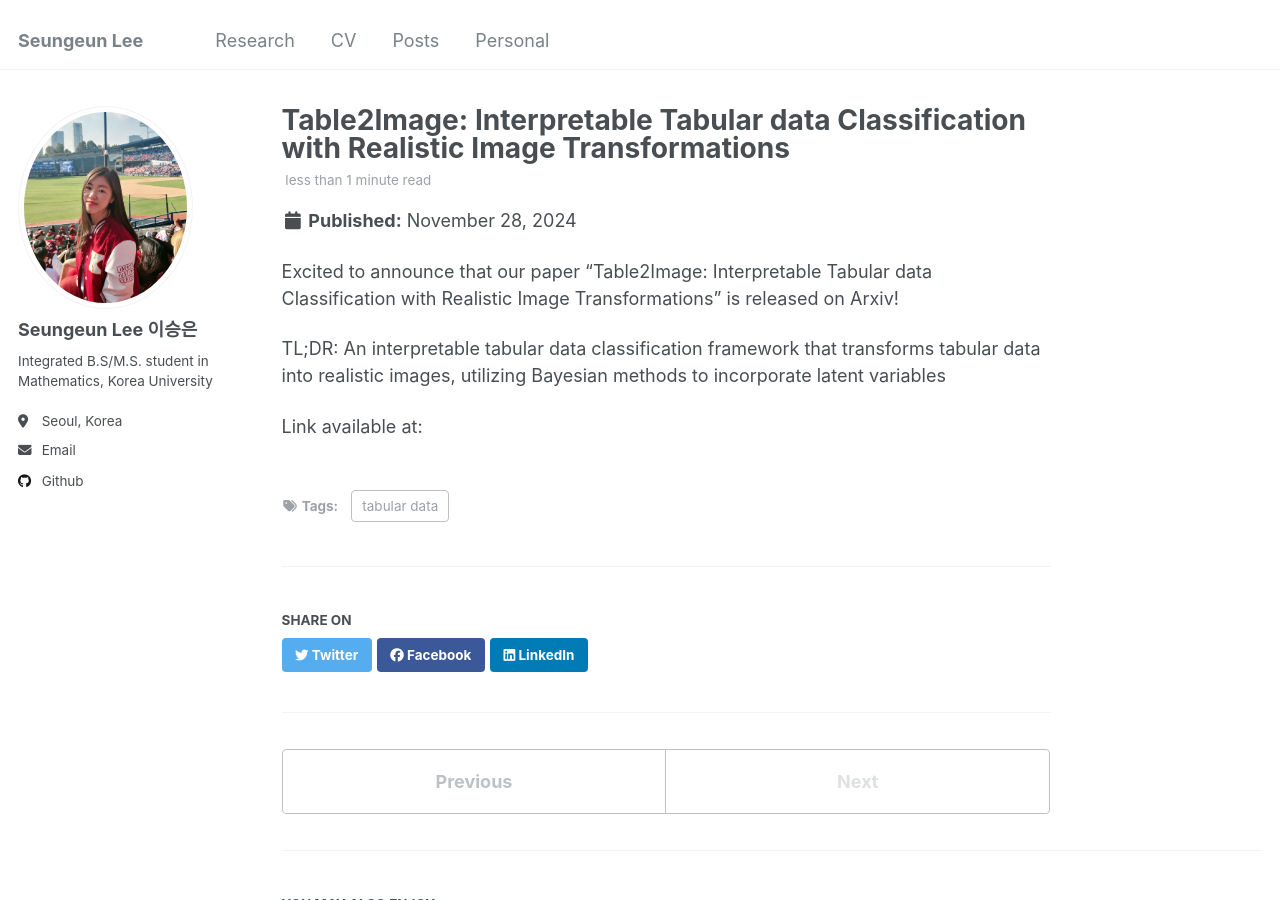
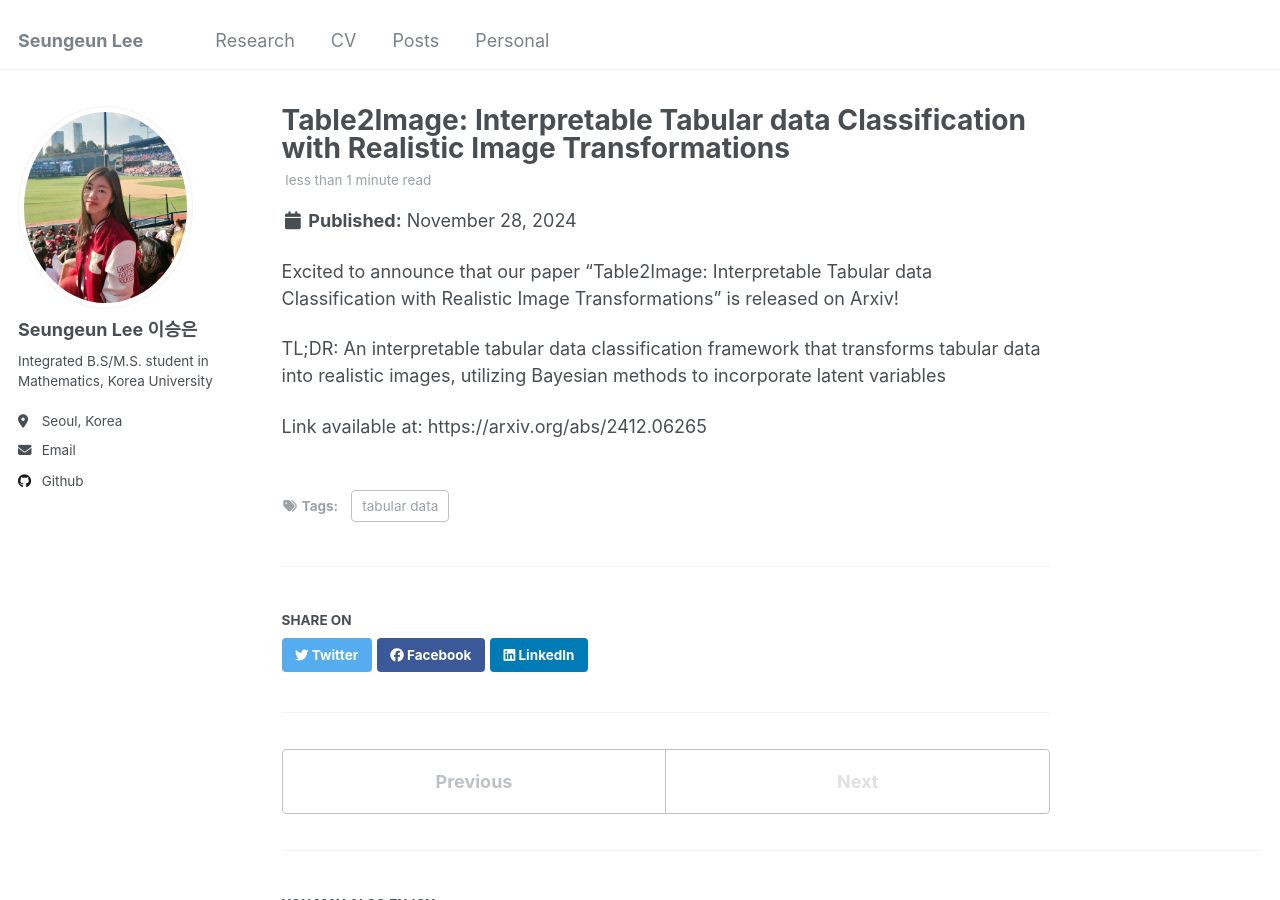
Before and after one commit to duneag2/duneag2.github.io, a Jekyll site: the page built from _posts/2024-11-28-blog-post-4.md, in a window 1280 px wide and 900 px high. Built offline with Jekyll 4.4.1, drawn with Linux system fonts in a browser that asks for light colours; some of the changed lines change nothing that is shown.

Commit message:
update post

```diff
--- a/_posts/2024-11-28-blog-post-4.md
+++ b/_posts/2024-11-28-blog-post-4.md
@@ -10,4 +10,4 @@ Excited to announce that our paper "Table2Image: Interpretable Tabular data Clas
 
 TL;DR: An interpretable tabular data classification framework that transforms tabular data into realistic images, utilizing Bayesian methods to incorporate latent variables
 
-Link available at:
+Link available at: https://arxiv.org/abs/2412.06265
```
